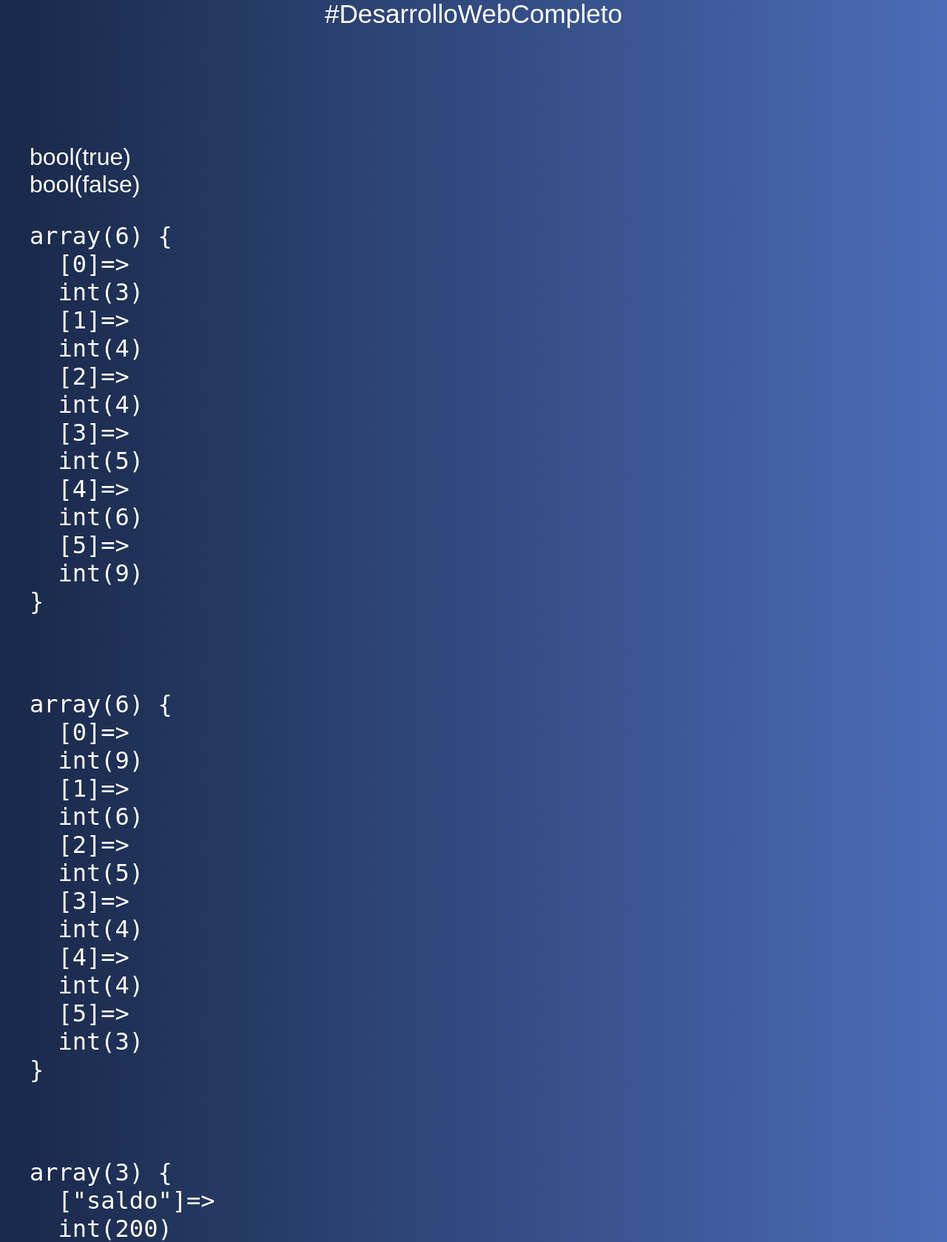
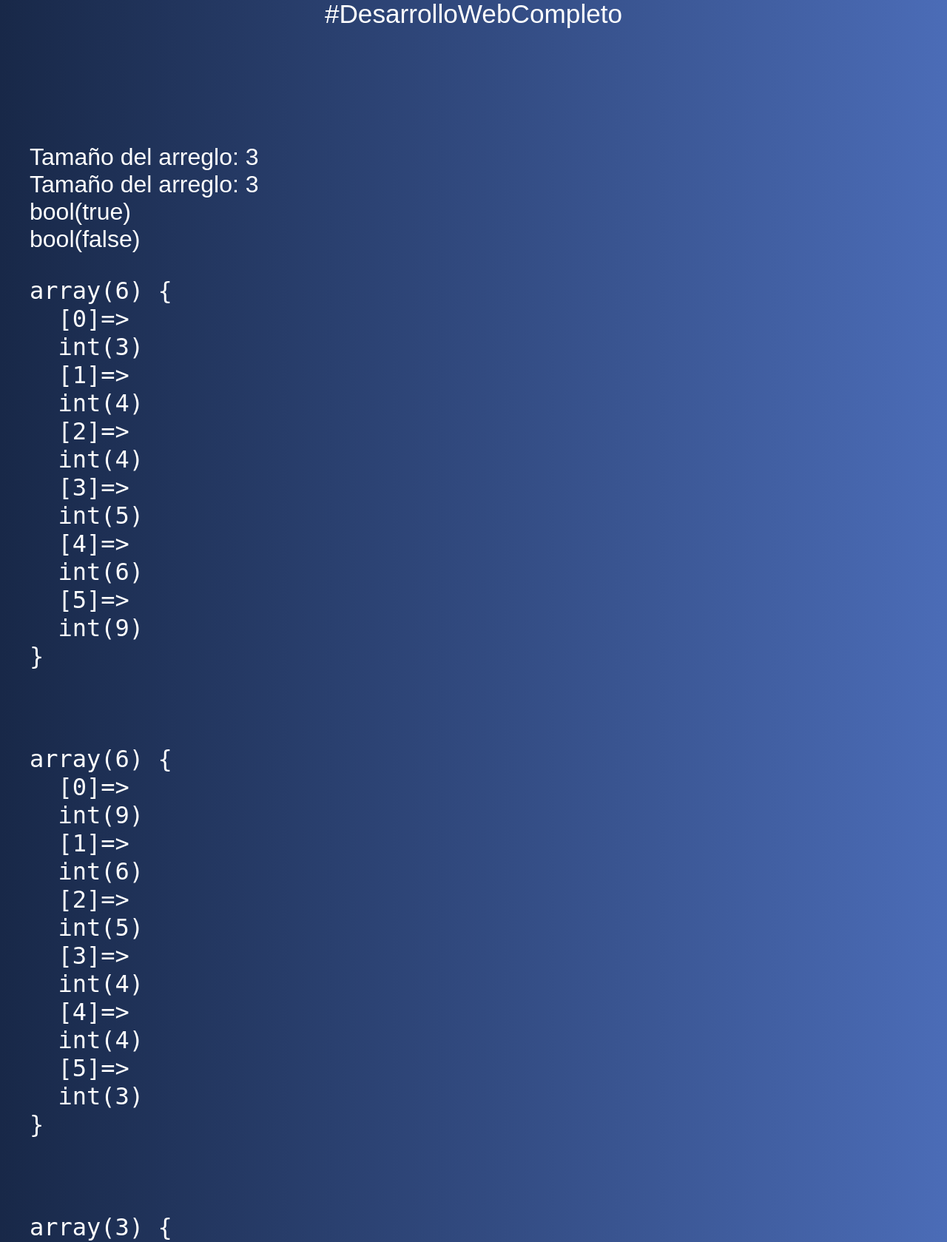
Before and after one commit to AlaskaBlackSB/introduccion-PHP, a PHP site: page /11-funciones-arrays.php in a window 1280 px wide. Shown: the part 232-1911 px from the top of the page at 74% size. Run offline with PHP 8.4, Linux system fonts and the light colour scheme.

Commit message:
Agregué las funciones count y sizeof al archivo 11-funciones-arrays.php

```diff
--- a/11-funciones-arrays.php
+++ b/11-funciones-arrays.php
@@ -3,10 +3,20 @@
 //Definición del arreglo
 $carrito = ['PcMasterRace', 'Zapatos', 'Telefono'];
 
+//Obtener el tamaño de un arreglo
+$tam = count($carrito);
+$tam2 = sizeof($carrito);
+
+echo "Tamaño del arreglo: ".$tam;
+echo "<br>Tamaño del arreglo: ".$tam2;
+
+echo "<br>"; //Salto de línea
+
 //in_array, busca elementos en un arreglo
+var_dump( in_array('Zapatos', $carrito) );
 
-var_dump( in_array('Zapatos', $carrito) );
 echo "<br>"; //Salto de línea
+
 var_dump( in_array('Reloj', $carrito) );
 
 //Ordenar elementos de un arreglos
```
